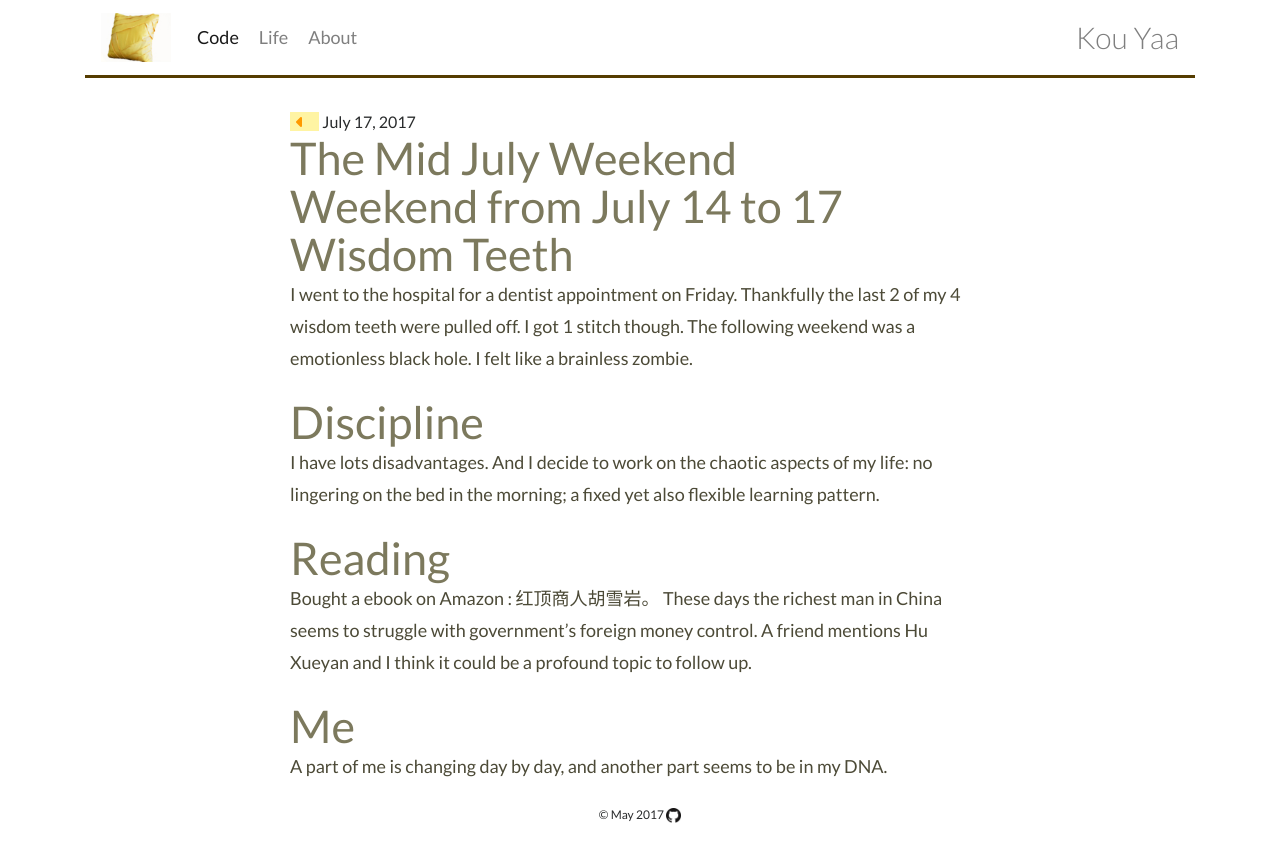
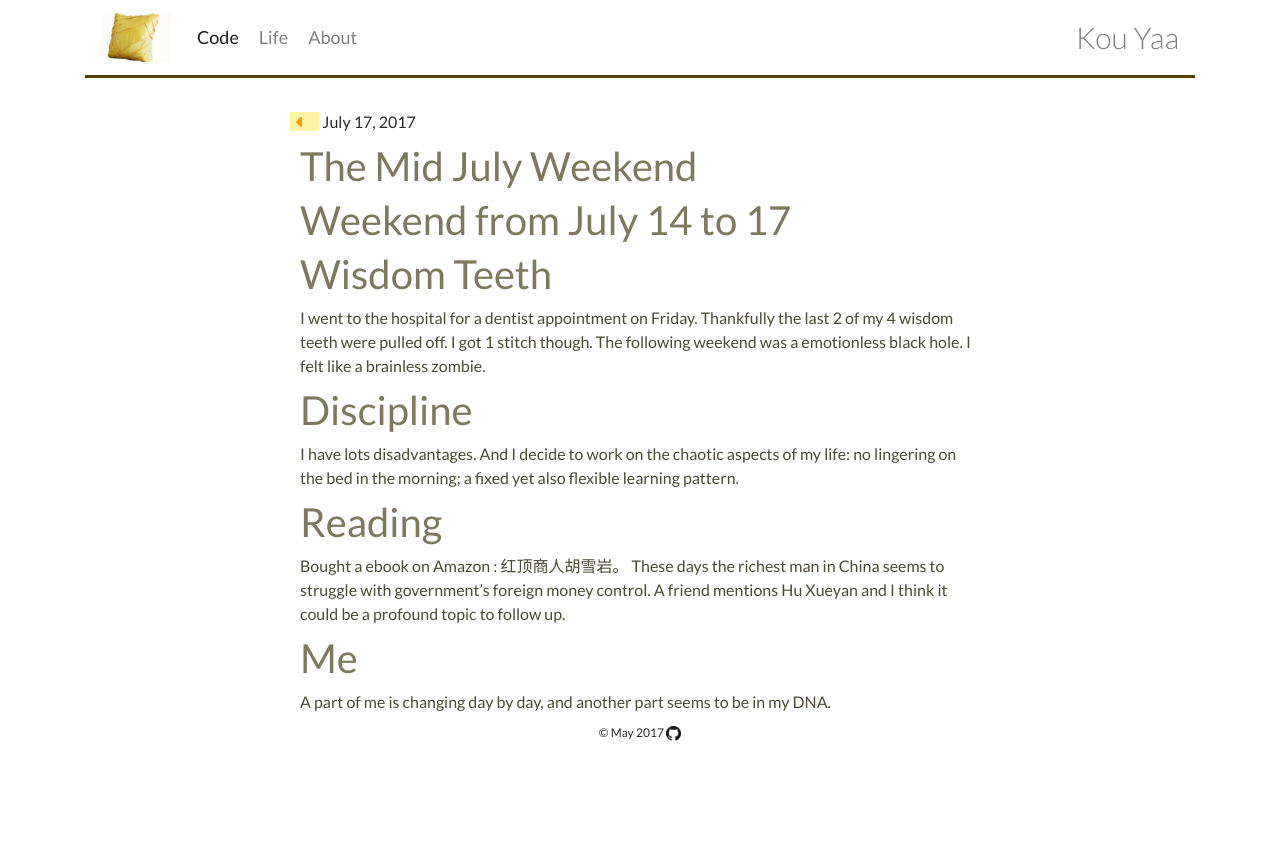
Before and after one commit to yinkouya/yinkouya.github.io, a Jekyll site: the page built from _posts/2017-07-17-The-Mid-July-Weekend.md, in a window 1280 px wide. Shown: the top 862 px of the page. Built offline with Jekyll 4.4.1, drawn with Linux system fonts in a browser that asks for light colours; nearby versions of some CDN libraries; our own code applies the rules of GitHub Pages for plain Markdown files; a script that is not in the unit is left out.

Commit message:
Update style.css

```diff
--- a/assets/style.css
+++ b/assets/style.css
@@ -87,8 +87,8 @@ article {
   margin: 0 auto;
 }
 
-article h1, h2, h3 { color: #7c795d; font-size: 45px; font-weight: normal; line-height: 48px; margin: 0; }
-article h4, h5, h6 { color: #7c795d; font-size: 28px; font-weight: 400; line-height: 32px; margin: 0 0 24px; }
-article p { color: #4c4a37; font-size: 18px; line-height: 32px; margin: 0 0 24px; }
+article h1, h2, h3 {color: #7c795d; font-size: 40px; margin: 10px; }
+article h4, h5, h6 {color: #7c795d; font-size: 25px; margin: 8px; }
+article p { color: #4c4a37; margin: 10px; }
 article a { color: #ff9900; background: #fff4a3; text-decoration: none; }
 article a:hover { color: #ffcc66 }
```
